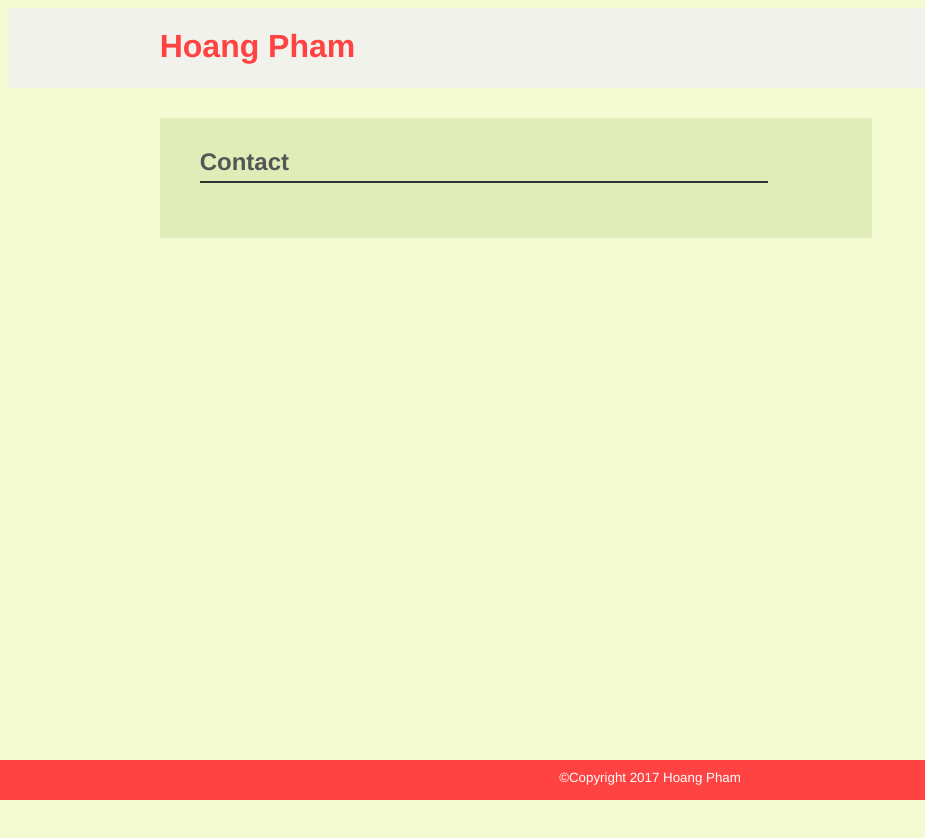
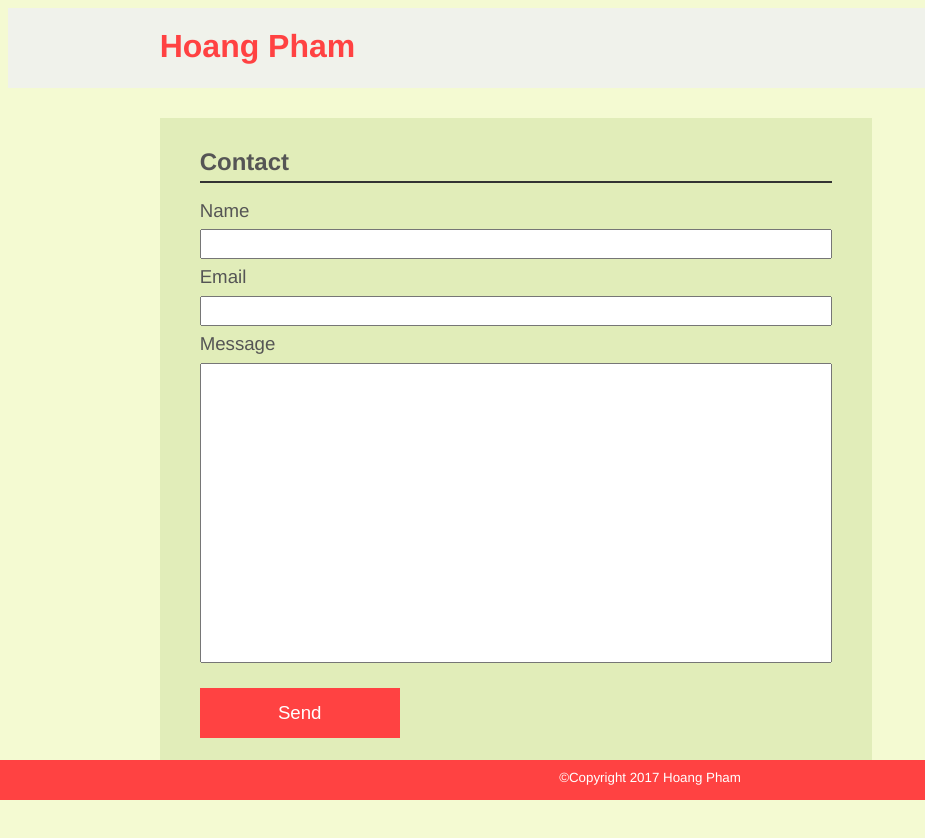
Before and after one commit to adpopo/Basic-Portfolio, a plain HTML site: page contact.html in a window 1280 px wide. Shown: the full height of the page, 0-925 px from the left. Before the commit the page ends 800 px from the top, so only its background shows below. Drawn offline with Linux system fonts and the light colour scheme.

Commit message:
contact page working

```diff
--- a/assets/style.css
+++ b/assets/style.css
@@ -117,7 +117,7 @@ footer{
 }
 
 .line{
-	width: 90%;
+	width: 100%;
 	background-color: #333;
 	height: 2px;
 	margin-top: -15px;
@@ -131,3 +131,42 @@ hr{
     background: #333;
     background-image: linear-gradient(to right, #ccc, #333, #ccc);
 }
+
+#form{
+	font-size: 14pt;
+	color: #555;
+	line-height: 20pt;
+}
+
+#box1{
+	width: 100%;
+	height: 30px;
+	margin-top: 5px;
+	margin-bottom: 5px;
+}
+
+#box2{
+	width: 100%;
+	height: 30px;
+	margin-top: 5px;
+	margin-bottom: 5px;
+}
+
+#box3{
+	height: 300px;
+	width: 100%;
+	margin-top: 5px;
+	margin-bottom: 5px;
+}
+
+#sendbtn{
+	margin-top: 20px;
+	border:none;
+	height: 50px;
+	width: 200px;
+	text-align: center;
+	color: #FFF;
+	background-color: #FF4242;
+	font-size: 14pt;
+	font-weight: 500;
+}
--- a/contact.html
+++ b/contact.html
@@ -25,9 +25,21 @@
 
 		<div class="line"></div>
 
-
-
-
+		<form action="mailto:hxuanpham@gmail.com" method="post" enctype="text/plain" id="form">
+			Name
+			<br>
+		 	<input type="text" name="name" id="box1">
+		 	<br>
+  			Email
+  			<br>
+ 		 	<input type="text" name="mail" id="box2">
+ 		 	<br>
+ 		 	Message
+ 		 	<br>
+			<input type="text" name="email" id="box3">
+			<br>
+			<input type="submit" value="Send" id="sendbtn">
+		</form>
 
 
 
```
